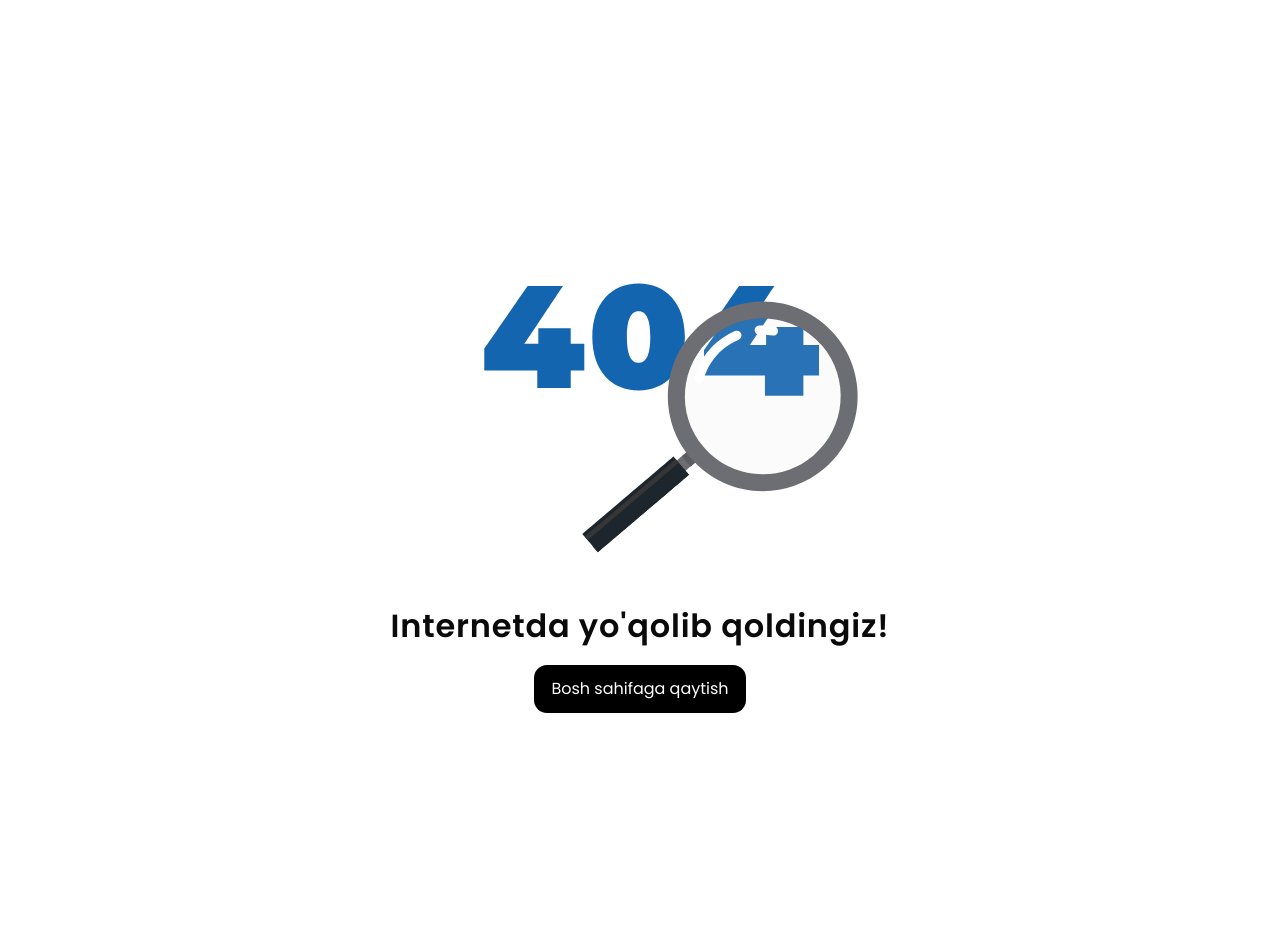
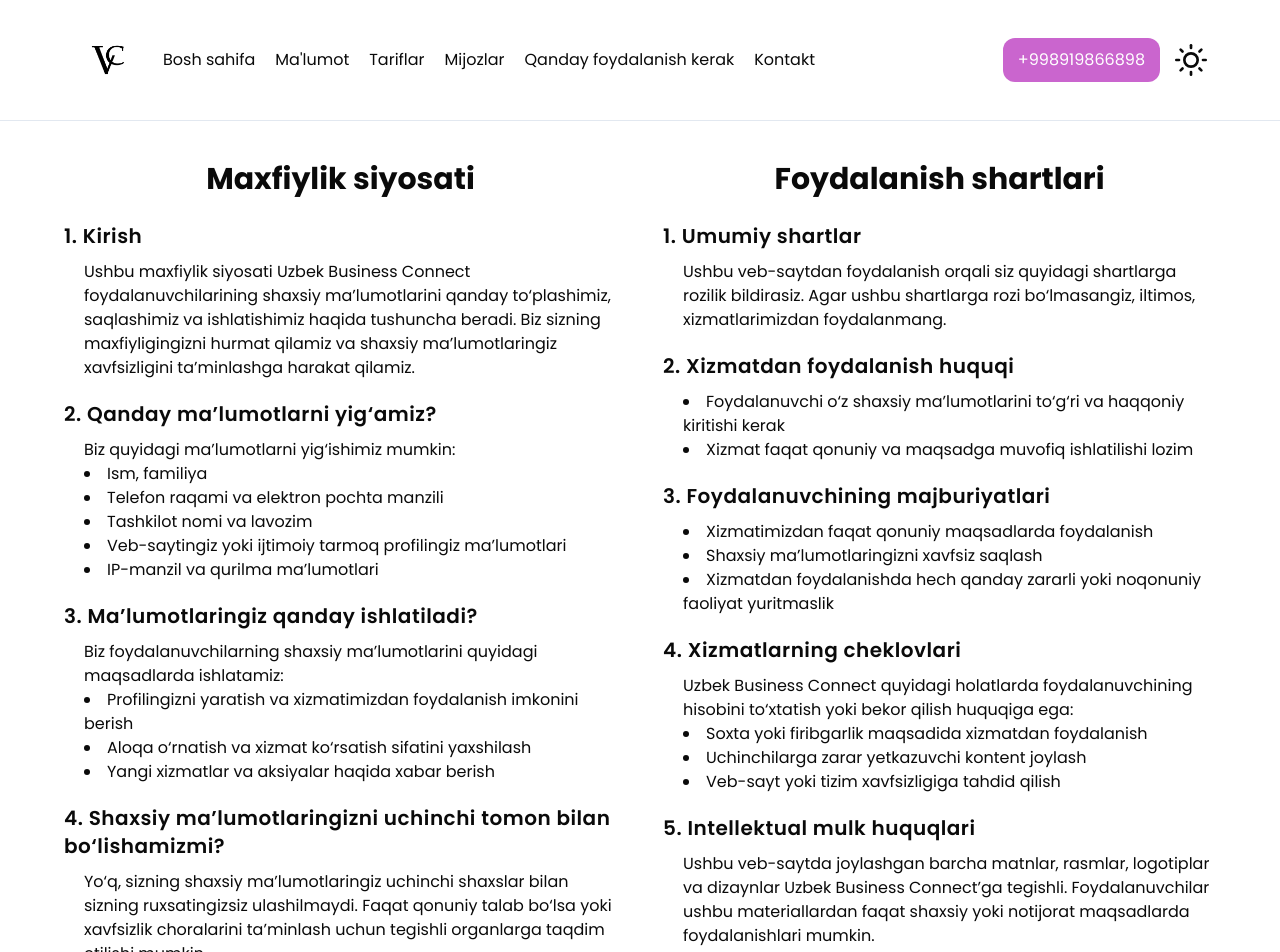
Before and after one commit to ShokhruzKhamzayev/VortexCards, a Next.js app: page /privacy in a window 1280 px wide. Before the commit this address had no page. Shown: the top 952 px of the page. Before the commit the page ends 800 px from the top, so only its background shows below. Built offline with nearby package versions, Linux system fonts and the light colour scheme.

Commit message:
added privacy and terms of conditions page

```diff
--- a/app/globals.css
+++ b/app/globals.css
@@ -123,6 +123,9 @@
   body {
     @apply bg-background text-foreground;
   }
+  ul {
+    @apply list-disc list-inside
+  }
 }
 
 html {
--- a/app/page.tsx
+++ b/app/page.tsx
@@ -13,7 +13,7 @@ export default function Home() {
   return (
     <div>
     <div className="custom_bg rounded-b-[20px]">
-      <Header/>
+      <Header withMain={true}/>
     </div>
       <InfoEntry/>
       <UsersInfo/>
--- /dev/null
+++ b/app/privacy/page.tsx
@@ -0,0 +1,187 @@
+import Footer from "@/components/footer"
+import Header from "@/components/header"
+
+const content = {
+  terms: [
+    {
+      title: '1. Umumiy shartlar',
+      desc: (
+        <p>Ushbu veb-saytdan foydalanish orqali siz quyidagi shartlarga rozilik bildirasiz. Agar ushbu shartlarga rozi bo‘lmasangiz, iltimos, xizmatlarimizdan foydalanmang.</p>
+      )
+    },
+    {
+      title: '2. Xizmatdan foydalanish huquqi',
+      desc: (
+        <ul>
+          <li>Foydalanuvchi o‘z shaxsiy ma’lumotlarini to‘g‘ri va haqqoniy kiritishi kerak</li>
+          <li>Xizmat faqat qonuniy va maqsadga muvofiq ishlatilishi lozim</li>
+        </ul>
+      )
+    },
+    {
+      title: '3. Foydalanuvchining majburiyatlari',
+      desc: (
+        <ul>
+          <li>Xizmatimizdan faqat qonuniy maqsadlarda foydalanish</li>
+          <li>Shaxsiy ma’lumotlaringizni xavfsiz saqlash</li>
+          <li>Xizmatdan foydalanishda hech qanday zararli yoki noqonuniy faoliyat yuritmaslik</li>
+        </ul>
+      )
+    },
+    {
+      title: '4. Xizmatlarning cheklovlari',
+      desc: (
+        <>
+          <p>Uzbek Business Connect quyidagi holatlarda foydalanuvchining hisobini to‘xtatish yoki bekor qilish huquqiga ega:</p>
+          <ul>
+            <li>Soxta yoki firibgarlik maqsadida xizmatdan foydalanish</li>
+            <li>Uchinchilarga zarar yetkazuvchi kontent joylash</li>
+            <li>Veb-sayt yoki tizim xavfsizligiga tahdid qilish</li>
+          </ul>
+        </>
+      )
+    },
+    {
+      title: '5. Intellektual mulk huquqlari',
+      desc: (
+        <p>Ushbu veb-saytda joylashgan barcha matnlar, rasmlar, logotiplar va dizaynlar Uzbek Business Connect’ga tegishli. Foydalanuvchilar ushbu materiallardan faqat shaxsiy yoki notijorat maqsadlarda foydalanishlari mumkin.</p>
+      )
+    },
+    {
+      title: '6. Javobgarlik cheklovi',
+      desc: (
+        <p>Biz xizmatlarimizning doimiy ishlashiga va ma’lumotlarning to‘g‘riligiga harakat qilamiz, biroq texnik nosozliklar yoki uchinchi tomon ta’siridan kelib chiqqan muammolar uchun javobgar emasmiz.</p>
+      )
+    },
+    {
+      title: '7. Shartlarning o‘zgarishi',
+      desc: (
+        <p>Uzbek Business Connect istalgan vaqtda ushbu shartlarni o‘zgartirish huquqini saqlab qoladi. O‘zgarishlar veb-saytda e’lon qilingan kundan boshlab kuchga kiradi.</p>
+      )
+    },
+    {
+      title: '8. Biz bilan bog‘lanish',
+      desc: (
+        <>
+          <p>Agar sizda ushbu shartlar bo‘yicha savollaringiz bo‘lsa, biz bilan bog‘lanishingiz mumkin:
+          </p>
+          <div className="flex flex-col gap-[10px]">
+            <a href="mailto:support@vortexhub.uz">📩 support@vortexhub.uz</a>
+            <a href="tel:+998919866898">📞 +998 91 986 68 98</a>
+          </div>
+        </>
+      )
+    },
+  ],
+  privacy: [
+    {
+      title: '1. Kirish',
+      desc: (
+        <p>Ushbu maxfiylik siyosati Uzbek Business Connect foydalanuvchilarining shaxsiy ma’lumotlarini qanday to‘plashimiz, saqlashimiz va ishlatishimiz haqida tushuncha beradi. Biz sizning maxfiyligingizni hurmat qilamiz va shaxsiy ma’lumotlaringiz xavfsizligini ta’minlashga harakat qilamiz.</p>
+      )
+    },
+    {
+      title: '2. Qanday ma’lumotlarni yig‘amiz?',
+      desc: (
+        <>
+          <p>Biz quyidagi ma’lumotlarni yig‘ishimiz mumkin:</p>
+          <ul>
+            <li>Ism, familiya</li>
+            <li>Telefon raqami va elektron pochta manzili</li>
+            <li>Tashkilot nomi va lavozim</li>
+            <li>Veb-saytingiz yoki ijtimoiy tarmoq profilingiz ma’lumotlari</li>
+            <li>IP-manzil va qurilma ma’lumotlari</li>
+          </ul>
+        </>
+      )
+    },
+    {
+      title: '3. Ma’lumotlaringiz qanday ishlatiladi?',
+      desc: (
+        <>
+          <p>Biz foydalanuvchilarning shaxsiy ma’lumotlarini quyidagi maqsadlarda ishlatamiz:</p>
+          <ul>
+            <li>Profilingizni yaratish va xizmatimizdan foydalanish imkonini berish</li>
+            <li>Aloqa o‘rnatish va xizmat ko‘rsatish sifatini yaxshilash</li>
+            <li>Yangi xizmatlar va aksiyalar haqida xabar berish</li>
+          </ul>
+        </>
+      )
+    },
+    {
+      title: '4. Shaxsiy ma’lumotlaringizni uchinchi tomon bilan bo‘lishamizmi?',
+      desc: (
+        <p>Yo‘q, sizning shaxsiy ma’lumotlaringiz uchinchi shaxslar bilan sizning ruxsatingizsiz ulashilmaydi. Faqat qonuniy talab bo‘lsa yoki xavfsizlik choralarini ta’minlash uchun tegishli organlarga taqdim etilishi mumkin.</p>
+      )
+    },
+    {
+      title: '5. Cookie fayllardan foydalanish',
+      desc: (
+        <p>Biz veb-saytimiz tajribasini yaxshilash uchun cookie-fayllardan foydalanamiz. Siz istalgan vaqtda cookie sozlamalarini o‘zgartirishingiz mumkin.</p>
+      )
+    },
+    {
+      title: '6. Foydalanuvchi huquqlari',
+      desc: (
+        <>
+          <p>Siz quyidagi huquqlarga egasiz:</p>
+          <ul>
+            <li>O‘z ma’lumotlaringizni ko‘rish, o‘zgartirish yoki o‘chirish</li>
+            <li>Bizning marketing xabarlarimizdan voz kechish</li>
+            <li>Ma’lumotlaringizni o‘chirishni talab qilish</li>
+          </ul>
+        </>
+      )
+    },
+    {
+      title: '8. Biz bilan bog‘lanish',
+      desc: (
+        <>
+          <p>Agar sizda ushbu shartlar bo‘yicha savollaringiz bo‘lsa, biz bilan bog‘lanishingiz mumkin:
+          </p>
+          <div className="flex flex-col gap-[10px]">
+            <a href="#">📩 support@uzbusinessconnect.uz</a>
+            <a href="#">📞 +998 (XX) XXX-XX-XX</a>
+          </div>
+        </>
+      )
+    }
+  ]
+}
+
+export default function Privacy() {
+  return (
+    <div>
+        <Header withMain={false}/>
+        <div className="flex items-start justify-between custom-container py-[40px]">
+          <div className="w-[48%]">
+            <h1 className="text-center text-3xl font-bold mb-[15px]">Maxfiylik siyosati</h1>
+            {
+              content.privacy.map(cnt => (
+                <div key={cnt.title} className="py-[10px]">
+                  <h3 className="font-semibold tracking-wide text-xl pb-[10px]">{cnt.title}</h3>
+                  <div className="pl-[20px]">
+                    {cnt.desc}
+                  </div>
+                </div>
+              ))
+            }
+          </div>
+          <div className="w-[48%]">
+            <h1 className="text-center text-3xl font-bold mb-[15px]">Foydalanish shartlari</h1>
+            {
+              content.terms.map(trm => (
+                <div key={trm.title} className="py-[10px]">
+                  <h3 className="font-semibold tracking-wide text-xl pb-[10px]">{trm.title}</h3>
+                  <div className="pl-[20px]">
+                    {trm.desc}
+                  </div>
+                </div>
+              ))
+            }
+          </div>
+        </div>
+        <Footer/>
+    </div>
+  )
+}
--- a/components/footer.tsx
+++ b/components/footer.tsx
@@ -1,5 +1,6 @@
 import Image from "next/image";
 import Nav from "./nav";
+import Link from "next/link";
 
 export default function Footer() {
   return (
@@ -17,8 +18,8 @@ export default function Footer() {
             <Nav className="flex flex-col gap-[15px] justify-center items-center"/>
         </div>
         <div className="bottom-footer py-[20px] space-x-[20px]">
-            <a className="text-slate-500 dark:text-slate-300" href="#">Privacy Policy</a>
-            <a className="text-slate-500 dark:text-slate-300" href="#">Terms of conditions</a>
+            <Link className="text-slate-500 dark:text-slate-300" href="/privacy">Maxfiylik siyosati</Link>
+            <Link className="text-slate-500 dark:text-slate-300" href="/privacy">Foydalanish shartlari</Link>
         </div>
     </footer>
   )
--- a/components/header.tsx
+++ b/components/header.tsx
@@ -8,7 +8,9 @@ import Cards from '../public/cards.png'
 import Link from "next/link";
 import { BurgerMenu } from "./ui/burgerMenu";
 
-export default function Header() {
+export default function Header({withMain}: {
+  withMain: boolean
+}) {
   const [isFixed, setIsFixed] = useState(false);
   const [menu, setMenu] = useState(false);
 
@@ -47,7 +49,7 @@ export default function Header() {
                   <Nav className="hidden lg:flex"/>
               </div>
               <div className="flex items-center gap-[15px]">
-                  <a href="tell:+998919866898" className="bg-[#ca65ce] rounded-[12px] py-[10px] px-[15px] hidden lg:block">+998919866898</a>
+                  <a href="tell:+998919866898" className="bg-[#ca65ce] rounded-[12px] py-[10px] px-[15px] hidden lg:block text-white">+998919866898</a>
                   <div className="flex items-center gap-[15px]">
                     <ThemeSwitcher/>
                     <BurgerMenu menu={menu} setMenu={setMenu}/>
@@ -55,7 +57,9 @@ export default function Header() {
               </div>
           </header>
         </div>
-        <main id="main" className={`custom-container py-[50px] min-h-screen justify-center flex items-center flex-col gap-[30px] lg:gap-0 lg:flex-row ${isFixed ? "pt-[200px]" : "pt-[50px]"}`}>
+        {
+          withMain ? (
+            <main id="main" className={`custom-container py-[50px] min-h-screen justify-center flex items-center flex-col gap-[30px] lg:gap-0 lg:flex-row ${isFixed ? "pt-[200px]" : "pt-[50px]"}`}>
         <div className="space-y-[20px] isolate z-[20] w-full lg:w-[60%] text-center lg:text-left">
           <h1 className="text-[32px] md:text-[35px] lg:text-[55px] font-semibold ">Sizga kerak bo'ladigan so'ngi tashrif qog'ozi!</h1>
           <h2 className="text-[17x] font-bold tracking-wide">Birinchi taassurot – muvaffaqiyat kaliti!</h2>
@@ -84,6 +88,8 @@ export default function Header() {
         </div>
         <Image src={Cards} alt="cards" className="w-full lg:w-[40%] hidden lg:block"/>
       </main>
+          ) : ('')
+        }
     </div>
 
   )
--- a/components/nav.tsx
+++ b/components/nav.tsx
@@ -8,12 +8,12 @@ export default function Nav({className}: {
 }) {
   return (
     <nav className={cn("space-x-[20px]", className)}>
-        <Link href={'#main'}>Bosh sahifa</Link>
-        <Link href={'#info'}>Ma'lumot</Link>
-        <Link href={'#plans'}>Tariflar</Link>
-        <Link href={'#users'}>Mijozlar</Link>
-        <Link href={'#usage'}>Qanday foydalanish kerak</Link>
-        <Link href={'#contact'}>Kontakt</Link>
+        <Link href={'/#main'}>Bosh sahifa</Link>
+        <Link href={'/#info'}>Ma'lumot</Link>
+        <Link href={'/#plans'}>Tariflar</Link>
+        <Link href={'/#users'}>Mijozlar</Link>
+        <Link href={'/#usage'}>Qanday foydalanish kerak</Link>
+        <Link href={'/#contact'}>Kontakt</Link>
     </nav>
   )
 }
--- a/components/ui/phoneNav.tsx
+++ b/components/ui/phoneNav.tsx
@@ -9,12 +9,12 @@ export default function PhoneNav({className, setMenu}: {
 }) {
   return (
     <nav className={cn("space-x-[20px]", className)}>
-        <Link onClick={() => setMenu(false)} href={'#main'}>Bosh sahifa</Link>
-        <Link onClick={() => setMenu(false)} href={'#info'}>Ma'lumot</Link>
-        <Link onClick={() => setMenu(false)} href={'#plans'}>Tariflar</Link>
-        <Link onClick={() => setMenu(false)} href={'#users'}>Mijozlar</Link>
-        <Link onClick={() => setMenu(false)} href={'#usage'}>Qanday foydalanish kerak</Link>
-        <Link onClick={() => setMenu(false)} href={'#contact'}>Kontakt</Link>
+        <Link onClick={() => setMenu(false)} href={'/#main'}>Bosh sahifa</Link>
+        <Link onClick={() => setMenu(false)} href={'/#info'}>Ma'lumot</Link>
+        <Link onClick={() => setMenu(false)} href={'/#plans'}>Tariflar</Link>
+        <Link onClick={() => setMenu(false)} href={'/#users'}>Mijozlar</Link>
+        <Link onClick={() => setMenu(false)} href={'/#usage'}>Qanday foydalanish kerak</Link>
+        <Link onClick={() => setMenu(false)} href={'/#contact'}>Kontakt</Link>
     </nav>
   )
 }
```
